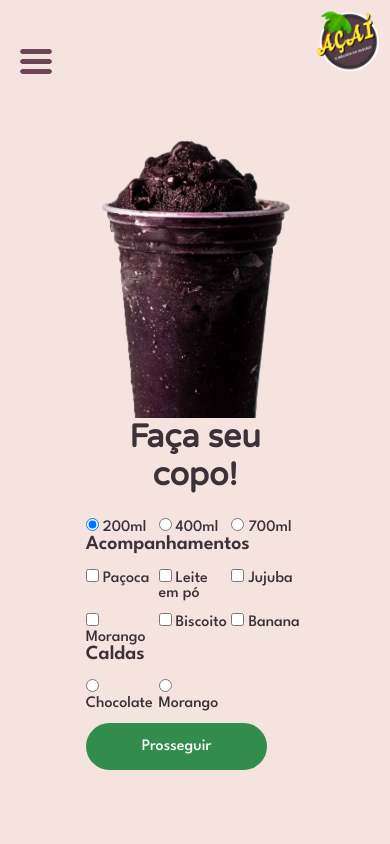
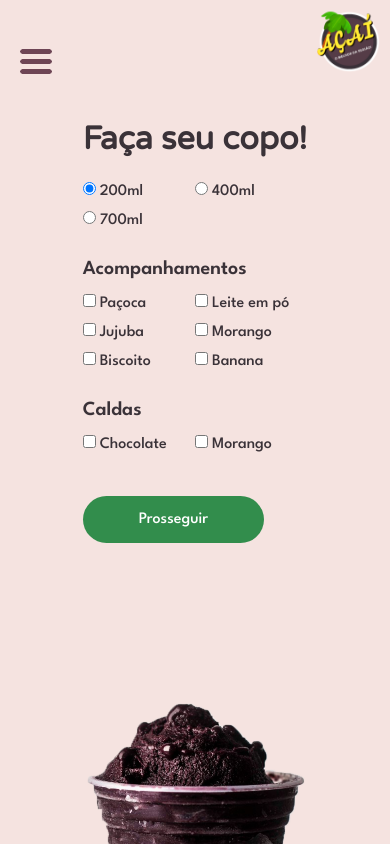
Before and after one commit to danideoliveira/acaiteria-regiao, a React (Vite) app: page /pedido in a window 390 px wide. Shown: the top 844 px of the page. Built offline with nearby package versions, Linux system fonts and the light colour scheme.

Commit message:
Add responsividade (maker)

```diff
--- a/src/components/make-order/MakeOrder.jsx
+++ b/src/components/make-order/MakeOrder.jsx
@@ -88,8 +88,8 @@ export default function MakeOrder() {
                             <div>
                                 <Label>Caldas</Label>
                                 <Grid>
-                                    <Item><input className='maker-option' onChange={handleChange} type='radio' name='calda' value='caldaChocolate'/>Chocolate</Item>
-                                    <Item><input className='maker-option' onChange={handleChange} type='radio' name='calda' value='caldaMorango'/>Morango</Item>
+                                    <Item><input className='maker-option' onChange={handleChange} type='checkbox' name='calda' value='caldaChocolate'/>Chocolate</Item>
+                                    <Item><input className='maker-option' onChange={handleChange} type='checkbox' name='calda' value='caldaMorango'/>Morango</Item>
                                 </Grid>
                             </div>
 
--- a/src/components/make-order/MakeOrder.styled.js
+++ b/src/components/make-order/MakeOrder.styled.js
@@ -12,7 +12,7 @@ export const Container = styled.div`
 
     @media (min-width: 320px) and (max-width: 999px) {
         height: auto;
-        min-height: 100vh;
+        /* min-height: 100vh; */
     }
 `;
 
@@ -23,7 +23,7 @@ export const ContainerSecondary = styled.div`
     height: 100%;
 
     @media (min-width: 320px) and (max-width: 999px) {
-        flex-direction: column;
+        flex-direction: column-reverse;
     }
 `;
 
@@ -42,6 +42,7 @@ export const DivLeft = styled.div`
         img {
             width: 100%;
             position: absolute;
+            transition: 0.5s;
         }
 
         .maker-item {
@@ -54,15 +55,22 @@ export const DivLeft = styled.div`
     }
 
     @media (min-width: 320px) and (max-width: 999px) {
+        height: 70rem;
 
         div {
-            height: 40rem;
+            height: 100%;
             width: 80%;
+
+            img {
+                width: 50rem;
+            }
         }
     }
 
     @media (min-width: 320px) and (max-width: 480px) {
-        margin-top: 8rem;
+        div img {
+            width: 45rem;
+        }
     }
 `;
 
@@ -83,17 +91,29 @@ export const DivRight = styled.div`
     }
 
     @media (min-width: 320px) and (max-width: 999px) {
-        width: 56%;
+        width: 100%;
+
+        section {
+            margin-top: 15rem;
+
+            div {
+                margin-bottom: 2rem;
+            }
+        }
     }
 `;
 
 export const Grid = styled.div`
     display: grid;
-    grid-template-columns: repeat(3, 1fr);
+    grid-template-columns: repeat(2, 1fr);
     grid-template-rows: 1fr;
     grid-column-gap: 0px;
     grid-row-gap: 1.5rem;
     /* text-align: ${(props) => props.textAlign}; */
+
+    @media (min-width: 320px) and (max-width: 999px) {
+        grid-template-columns: repeat(2, 1fr);
+    }
 `;
 
 export const Item = styled.label`
@@ -130,6 +150,6 @@ export const Button = styled.button`
 
     @media (min-width: 320px) and (max-width: 999px) {
         padding: 2rem 7rem;
-        margin-bottom: 5rem;
+        /* margin-bottom: 5rem; */
     }
 `;
```
